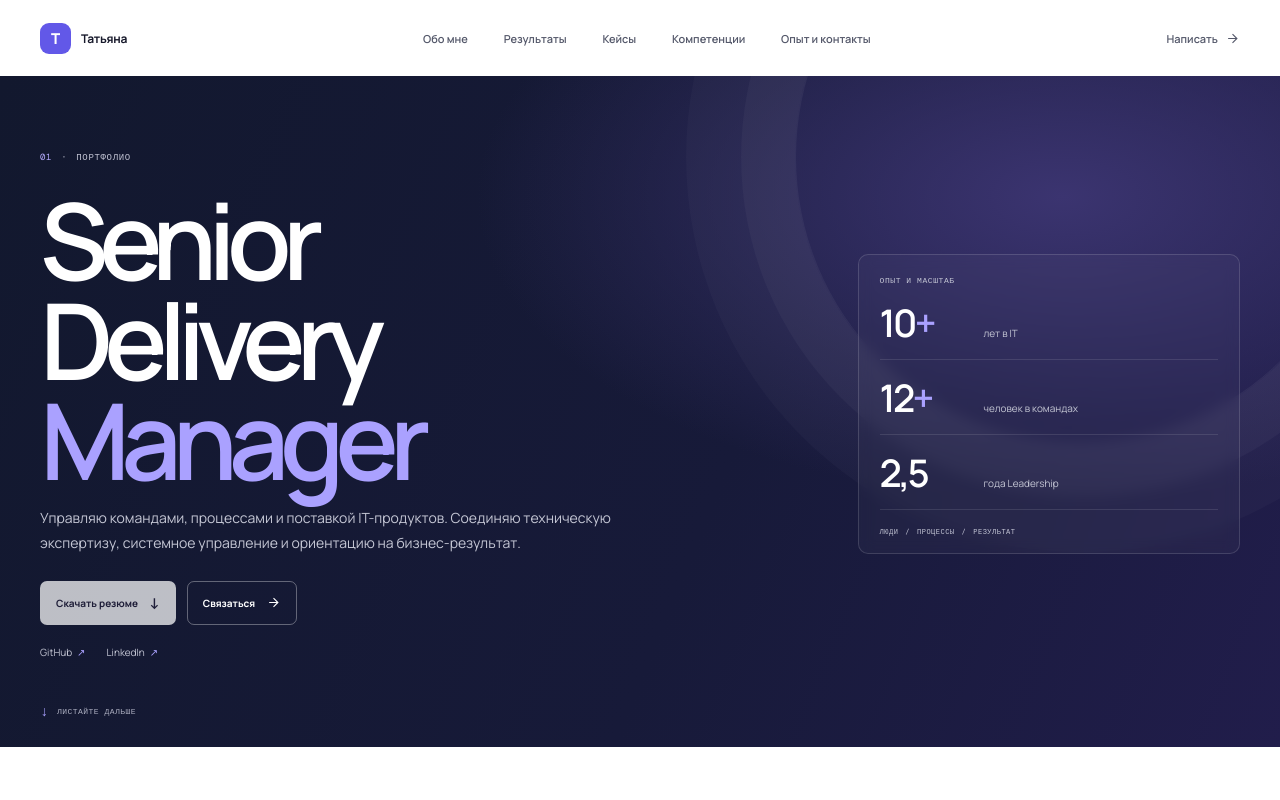
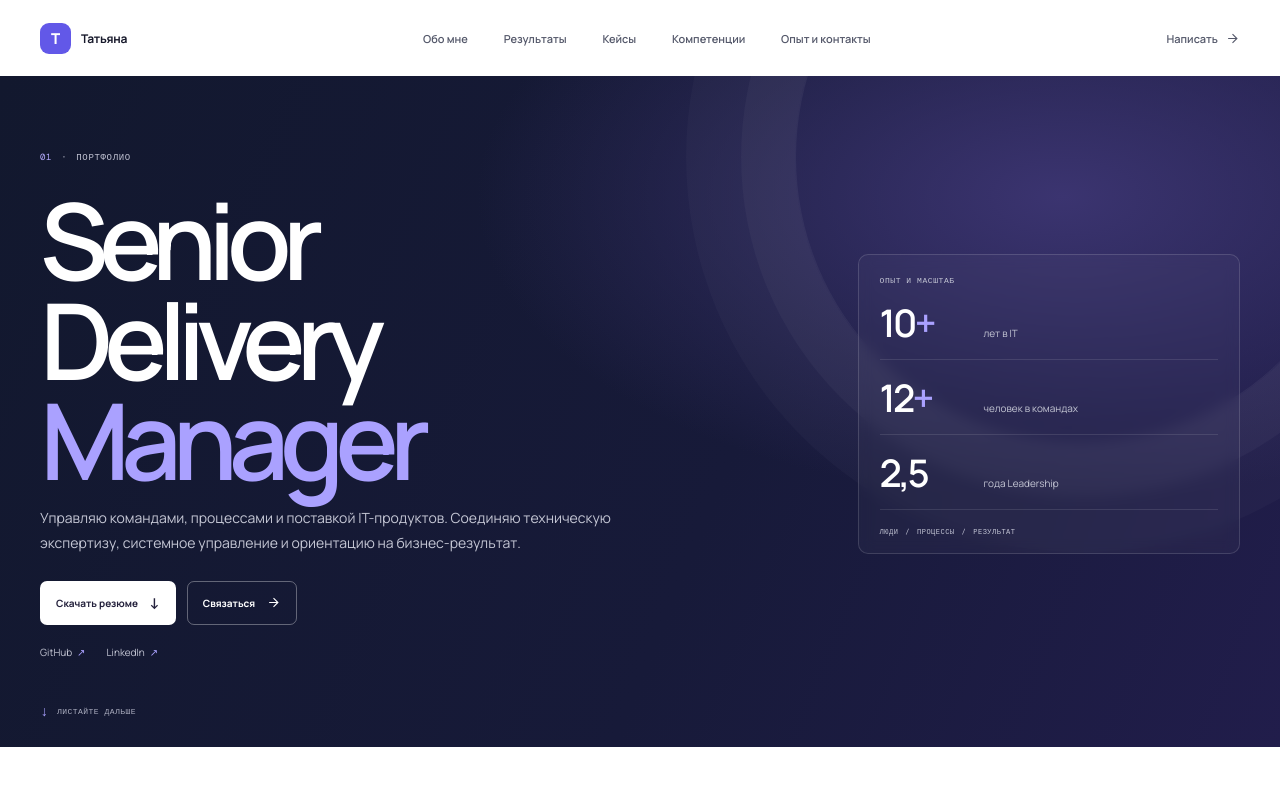
Before and after one commit to yulmianissa/portfolio, a React (Vite) app: page / in a window 1280 px wide. Shown: the top 800 px of the page. Built offline with nearby package versions, Linux system fonts and the light colour scheme.

Commit message:
Add downloadable resume to portfolio
Publish a redacted resume copy and connect the download button.\n\nCo-authored-by: Copilot <223556219+Copilot@users.noreply.github.com>

```diff
--- a/src/App.tsx
+++ b/src/App.tsx
@@ -203,17 +203,16 @@ function App() {
                 ориентацию на бизнес-результат.
               </p>
               <div className="hero-actions">
-                <button
+                <a
                   className="button button-light"
-                  type="button"
-                  disabled
-                  title="Добавьте файл resume.pdf, чтобы включить скачивание"
+                  href={`${import.meta.env.BASE_URL}resume.pdf`}
+                  download="Татьяна-Максименко-Литвак-Резюме.pdf"
                 >
                   Скачать резюме
                   <span className="download-icon" aria-hidden="true">
                     ↓
                   </span>
-                </button>
+                </a>
                 <a className="button button-outline" href="#experience">
                   Связаться <ArrowIcon />
                 </a>
--- a/tsconfig.json
+++ b/tsconfig.json
@@ -6,6 +6,7 @@
     "module": "ESNext",
     "skipLibCheck": true,
     "moduleResolution": "Bundler",
+    "types": ["vite/client"],
     "allowImportingTsExtensions": true,
     "resolveJsonModule": true,
     "isolatedModules": true,
```
Also changed, not shown: 2 other files (tests, documents, lock files or other folders).
